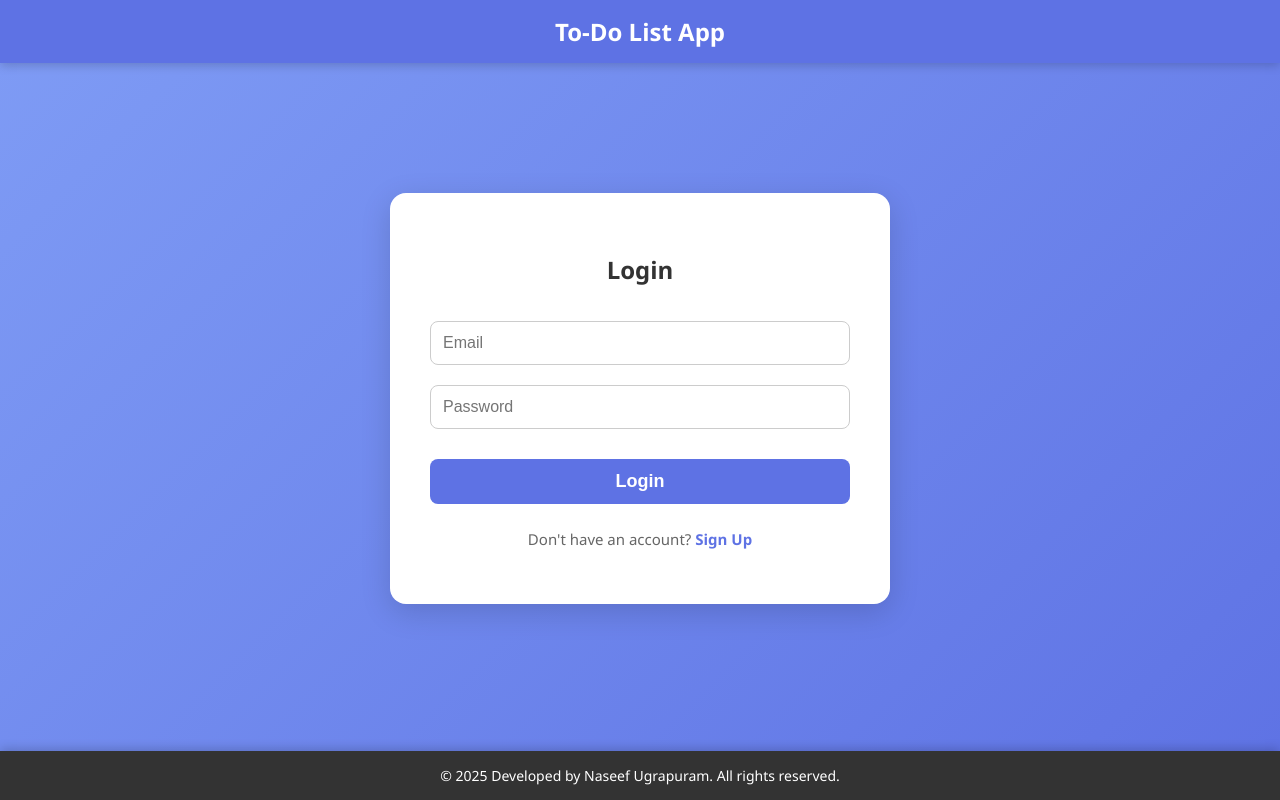
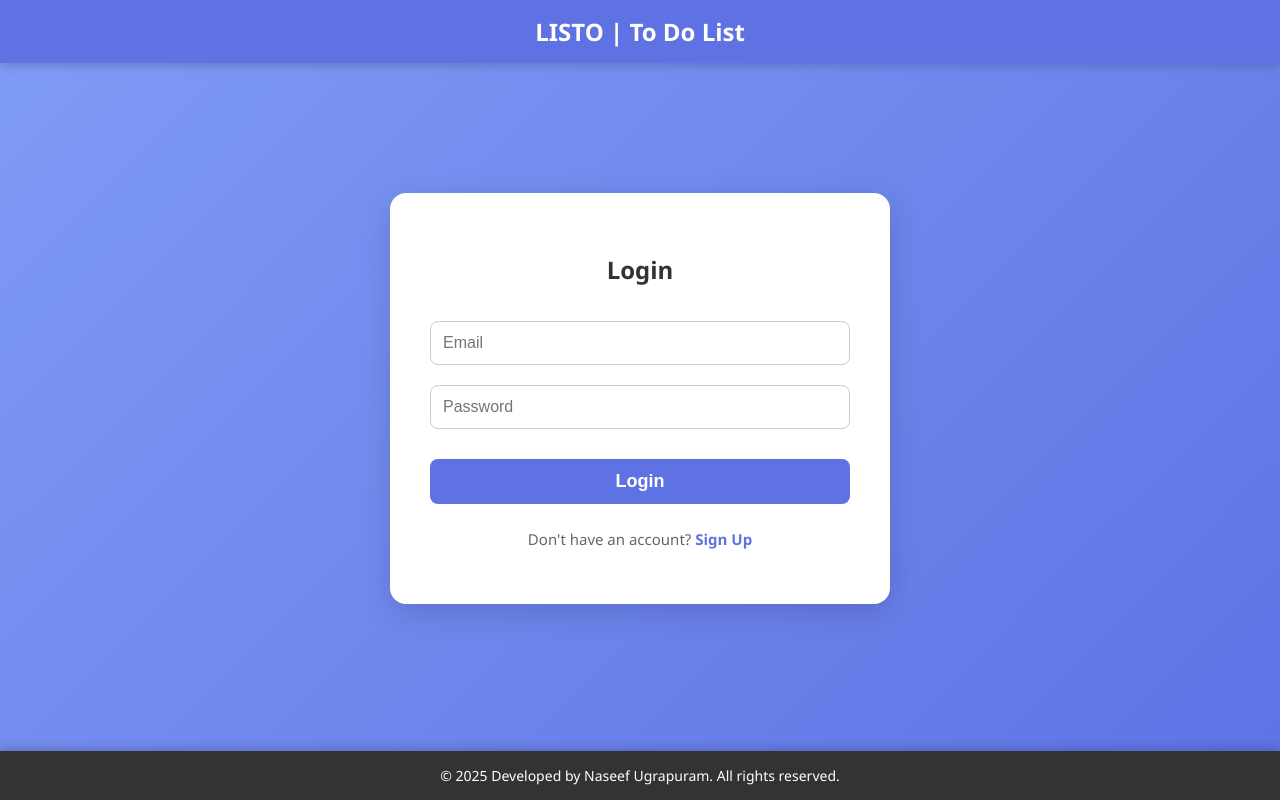
Before and after one commit to Naseefugr/To_Do_List, a plain HTML site: page index.html in a window 1280 px wide. Drawn offline with Linux system fonts and the light colour scheme; no server answers.

Commit message:
Update index.html

```diff
--- a/index.html
+++ b/index.html
@@ -122,7 +122,7 @@
 </head>
 <body>
   <div class="header">
-    To-Do List App
+    LISTO | To Do List
   </div>
   <div class="auth-container">
     <form id="loginForm">
```
